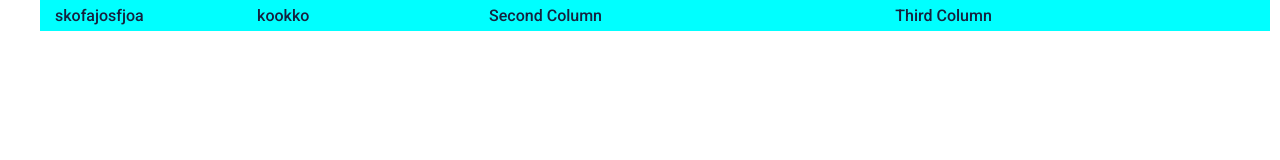
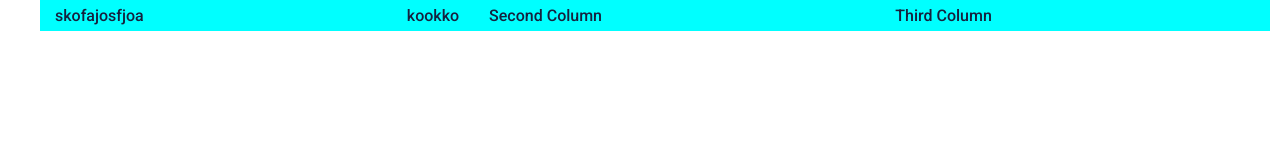
Before and after one commit to axelra-ag/lucky-react-starter, a React (Create React App) app: page /documentation in a window 1280 px wide. Shown: the top 160 px of the page. Built offline with nearby package versions, Linux system fonts and the light colour scheme.

Commit message:
Update Documentation.tsx

```diff
--- a/src/components/docs/Documentation.tsx
+++ b/src/components/docs/Documentation.tsx
@@ -16,9 +16,11 @@ export const Documentation = () => {
     <MyContainer>
       <Row>
         <Column>
-          <Flex row flex={1} align="center">
+          <Flex row flex={1}>
             <Flex flex={1}>skofajosfjoa</Flex>
-            <Flex flex={1}>kookko</Flex>
+            <Flex row flex={2} justify="flex-end">
+              kookko
+            </Flex>
           </Flex>
         </Column>
         <Column>Second Column</Column>
```
